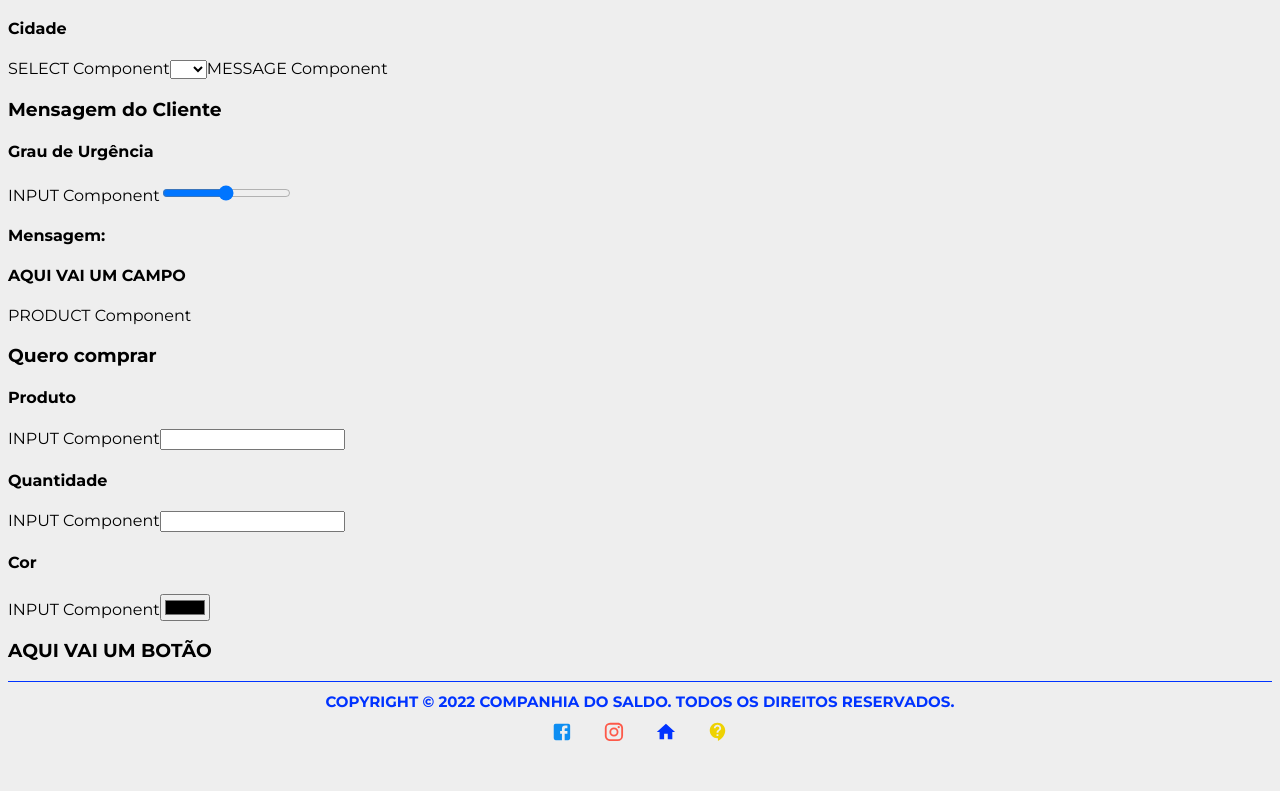
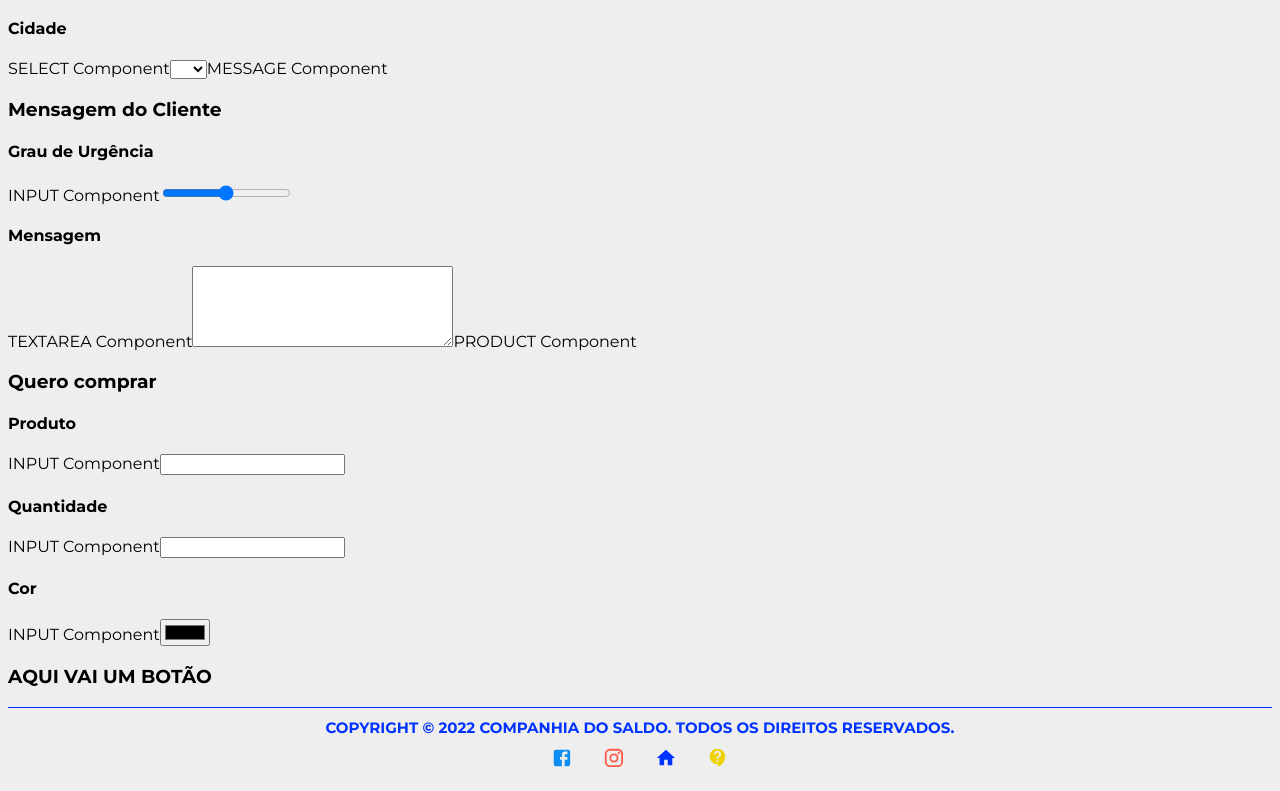
Before and after one commit to marcusviniciusmo/CompanhiaDoSaldo_Website_DEPRECATED, a React (Create React App) app in the folder frontend/: page /pedidos in a window 1280 px wide. Shown: the part 2002-2793 px from the top of the page. Before the commit the page ends 2767 px from the top, so only its background shows below. Built offline with nearby package versions, Linux system fonts and the light colour scheme.

Commit message:
TextArea component creation

```diff
--- a/frontend/src/components/Message/index.tsx
+++ b/frontend/src/components/Message/index.tsx
@@ -1,4 +1,5 @@
 import Input from "components/Input";
+import TextArea from "components/TextArea";
 
 function Message() {
   return (
@@ -14,8 +15,13 @@ function Message() {
         id='fieldUrgency'
       />
 
-      <h4>Mensagem:</h4>
-      <h4>AQUI VAI UM CAMPO</h4>
+      <h4>Mensagem</h4>
+      <TextArea
+        name='fieldMessage'
+        id='fieldMessage'
+        cols={30}
+        rows={5}
+      />
     </>
   );
 };
--- /dev/null
+++ b/frontend/src/components/TextArea/index.tsx
@@ -0,0 +1,23 @@
+type Props = {
+  name: string;
+  id: string;
+  cols: number;
+  rows: number;
+}
+
+function TextArea({ name, id, cols, rows }: Props) {
+  return (
+    <>
+      TEXTAREA Component
+
+      <textarea
+        name={name}
+        id={id}
+        cols={cols}
+        rows={rows}
+      />
+    </>
+  );
+};
+
+export default TextArea;
```
